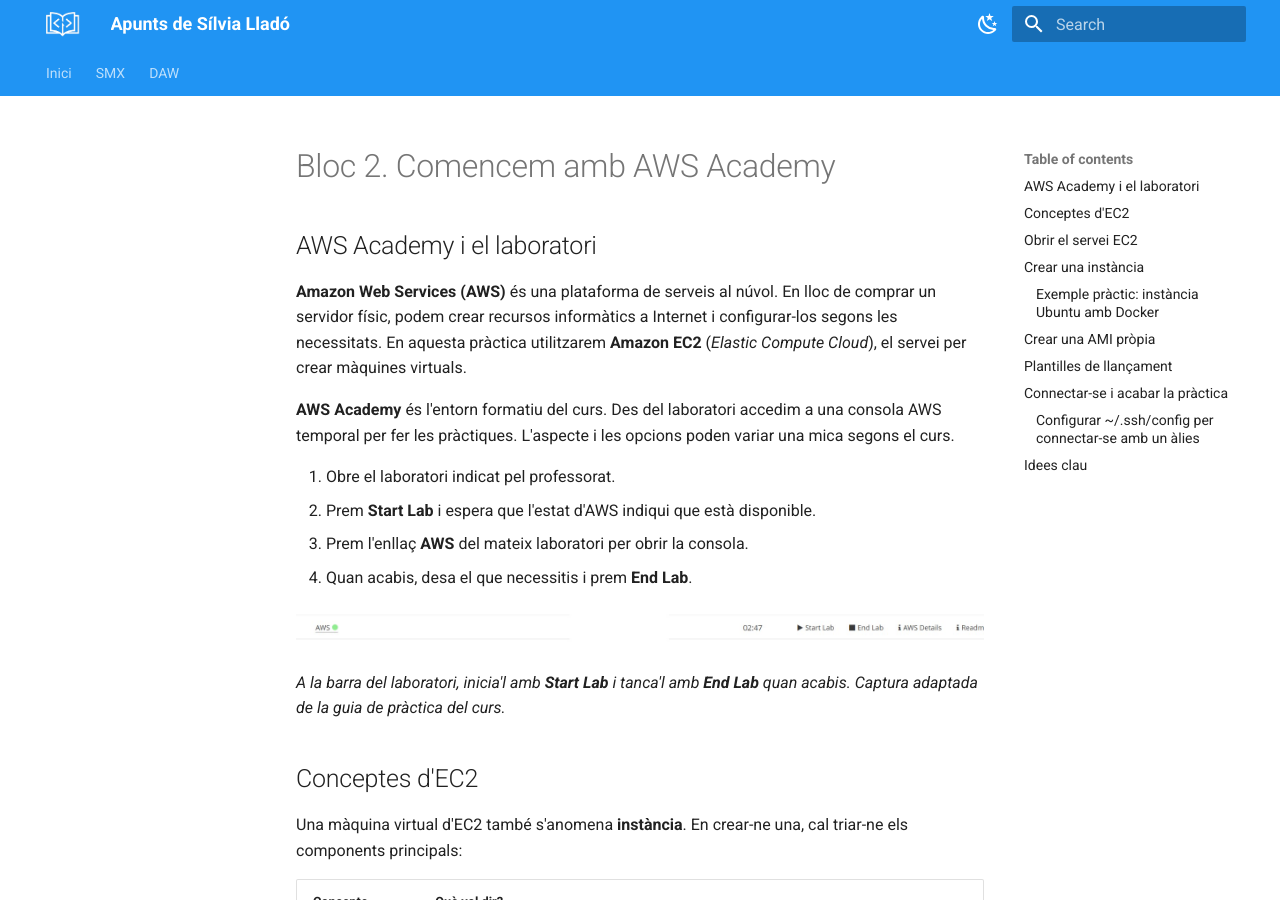
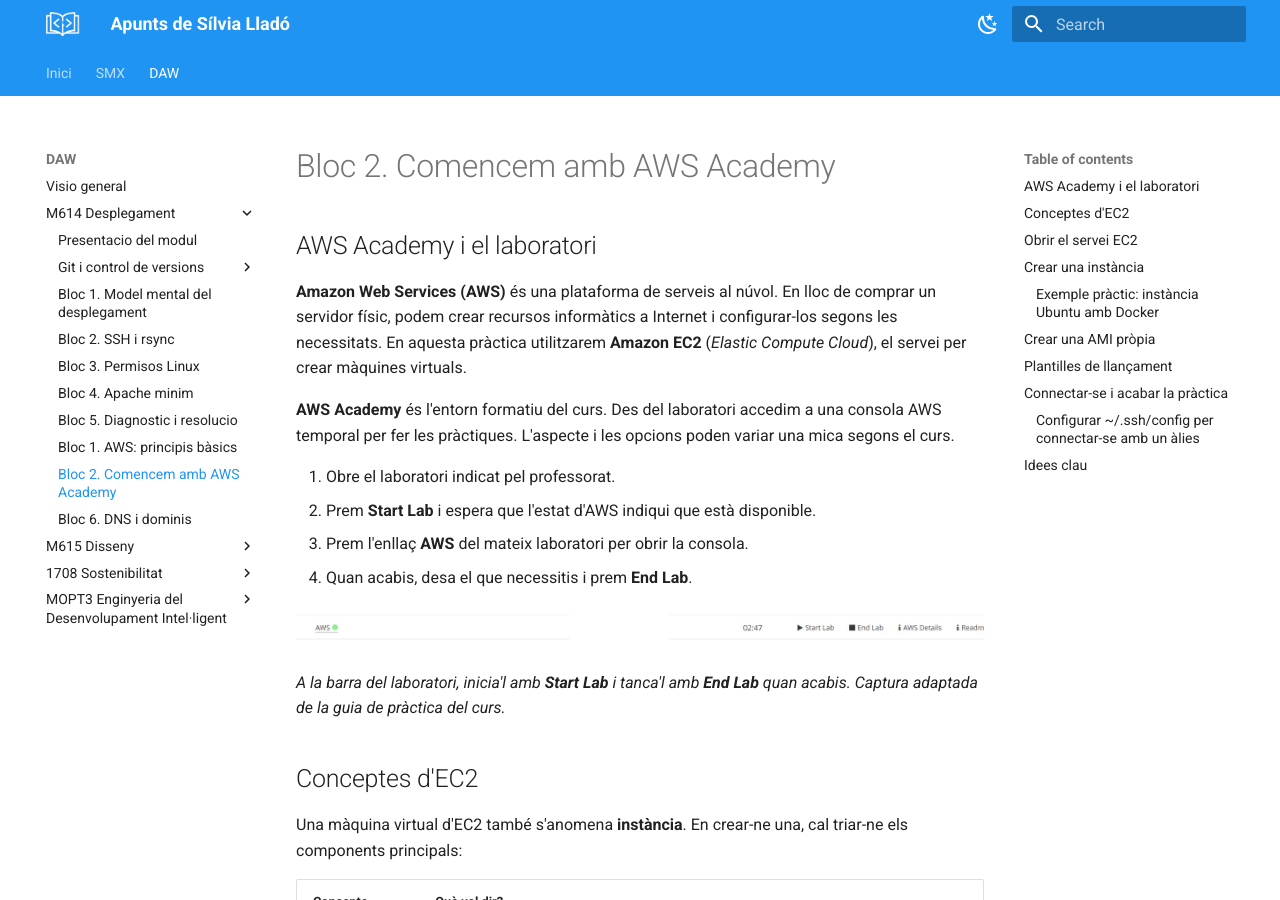
Before and after one commit to sllado1/Apunts, an MkDocs documentation site: the page built from docs/DAW/M614Desplegament/2_AWS_Academy.md, in a window 1280 px wide and 900 px high. Built offline with MkDocs 1.6.1 and Material for MkDocs 9.7.7, drawn with Linux system fonts in a browser that asks for light colours.

```diff
--- a/docs/DAW/M614Desplegament/index.md
+++ b/docs/DAW/M614Desplegament/index.md
@@ -24,7 +24,7 @@ Aquesta secció treballa el desplegament amb una idea central: entendre el proc
 - [Bloc 3. Permisos en Linux aplicats al desplegament](3_Permisos_Linux_Desplegament.md)
 - [Bloc 4. Apache mínim: servir una aplicació web](4_Apache_minim.md)
 - [Bloc 5. Diagnòstic i resolució d'errors en un desplegament web](5_Diagnostic_i_Resolucio.md)
-- [Bloc 8. DNS i dominis](6_DNS.md)
+- [Bloc 6. DNS i dominis](6_DNS.md)
 
 ## AWS
 
--- a/mkdocs.yml
+++ b/mkdocs.yml
@@ -28,9 +28,9 @@ nav:
           - Bloc 3. Permisos Linux: DAW/M614Desplegament/3_Permisos_Linux_Desplegament.md
           - Bloc 4. Apache minim: DAW/M614Desplegament/4_Apache_minim.md
           - Bloc 5. Diagnostic i resolucio: DAW/M614Desplegament/5_Diagnostic_i_Resolucio.md
-          - "Bloc 6. AWS: principis bàsics": DAW/M614Desplegament/6_AWS_Principis_Basics.md
-          - "Bloc 7. Comencem amb AWS Academy": DAW/M614Desplegament/7_AWS_Academy.md
-          - "Bloc 8. DNS i dominis": DAW/M614Desplegament/8_DNS.md
+          - "Bloc 1. AWS: principis bàsics": DAW/M614Desplegament/1_AWS_Principis_Basics.md
+          - "Bloc 2. Comencem amb AWS Academy": DAW/M614Desplegament/2_AWS_Academy.md
+          - "Bloc 6. DNS i dominis": DAW/M614Desplegament/6_DNS.md
       - M615 Disseny:
           - Presentacio del modul: DAW/M615Disseny/index.md
           - Bloc 1. Fonaments: DAW/M615Disseny/1_Fonaments.md
```
